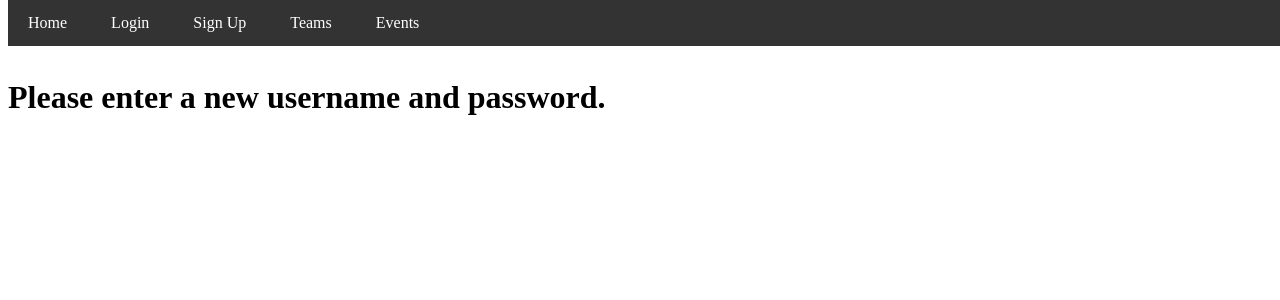
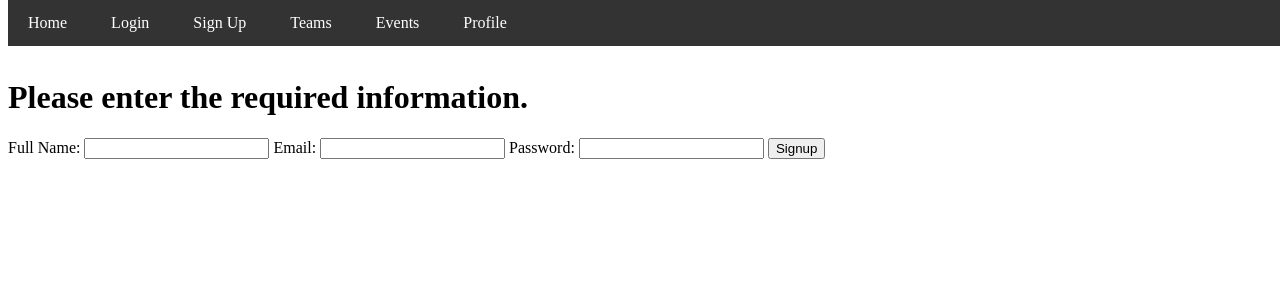
Before and after one commit to JRWoods02/PlayItForward, a Flask app: page /signup in a window 1280 px wide. Shown: the top 300 px of the page. Run offline with Flask 3, Linux system fonts and the light colour scheme.

Commit message:
Login & signup working

```diff
--- a/app.py
+++ b/app.py
@@ -1,19 +1,78 @@
-from flask import Flask
+from flask import Flask, render_template, url_for, redirect, request, session, flash, get_flashed_messages
+from flask_sqlalchemy import SQLAlchemy
+from datetime import timedelta
+from werkzeug.security import generate_password_hash, check_password_hash
+
 app = Flask(__name__)
+app.secret_key = "Pembroke"
+app.permanent_session_lifetime = timedelta(days=1)
 
-from flask import render_template
+# Database Configuration
+app.config['SQLALCHEMY_DATABASE_URI'] = 'sqlite:///users.sqlite3'
+app.config["SQLALCHEMY_TRACK_MODIFICATIONS"] = False
+
+db = SQLAlchemy(app)
+with app.app_context():
+        db.create_all()
+        print("Database tables created")
+
+class users(db.Model):
+    id = db.Column(db.Integer, primary_key=True)
+    fullname = db.Column(db.String(100), unique=True, nullable=False)
+    email = db.Column(db.String(100), unique=True, nullable=False)
+    password_hash = db.Column(db.String(200), nullable=False)
+
+    def set_password(self, password):
+        self.password_hash = generate_password_hash(password)
+
+    def __repr__(self):
+        return '<users {}>'.format(self.fullname)
 
 @app.route('/')
 def home():
     return render_template('home.html')
 
-@app.route('/login')
+@app.route('/login', methods=['GET', 'POST'])
 def login():
+    if request.method == 'POST':
+        email = request.form['email']
+        password = request.form['password']
+
+        user = users.query.filter_by(email=email).first()
+        if user and check_password_hash(user.password_hash, password):
+            session['user_id'] = user.id
+            session.permanent = True  # Make the session permanent
+            return redirect(url_for('home'))
+        else:
+            return render_template("login.html", message="Invalid email or password.")
     return render_template("login.html")
 
-@app.route('/signup')
+@app.route('/signup', methods=['GET', 'POST'])
 def signup():
-    return render_template("signup.html")
+    if request.method == 'POST':
+        fullname = request.form['fullname']
+        email = request.form['email']
+        password = request.form['password']
+
+        user = users.query.filter_by(email=email).first()
+        if user:
+            return 'Email already exists.'
+
+        new_user = users(fullname=fullname, email=email)
+        new_user.set_password(password)
+
+        db.session.add(new_user)
+        db.session.commit()
+
+        session['user_id'] = new_user.id
+        return redirect(url_for('home'))
+
+    return render_template('signup.html')
+
+@app.route('/logout')
+def logout():
+    session.clear()
+    return redirect(url_for('login'))
 
 @app.route('/teams')
 def teams():
@@ -25,4 +84,17 @@ def events():
 
 @app.route('/myProfile')
 def myProfile():
-    return render_template("myProfile.html")
+    if 'user_id' not in session:
+        flash("You must be logged in to view your profile.", "error")
+        return redirect(url_for('login'))
+
+    fullname = session.get('fullname')
+    email = session.get('email')
+    return render_template("myProfile.html", fullname=fullname, email=email)
+
+
+if __name__ == "__main__":
+    with app.app_context():
+        db.create_all()
+        print("Database tables created")
+    app.run(debug=True)
--- a/templates/events.html
+++ b/templates/events.html
@@ -13,6 +13,7 @@
             <li><a href="/signup">Sign Up</a></li>
             <li><a href="/teams">Teams</a></li>
             <li><a href="/events">Events</a></li>
+            <li><a href="/myProfile">Profile</a></li>
         </ul>
     </nav>
 </body>
--- a/templates/signup.html
+++ b/templates/signup.html
@@ -5,7 +5,7 @@
     <link rel="stylesheet" href="{{ url_for('static', filename='styles.css') }}">
 </head>
 <body>
-    <h1>Please enter a new username and password.</h1>
+    <h1>Please enter the required information.</h1>
     <nav>
         <ul>
             <li><a href="/">Home</a></li>
@@ -13,7 +13,24 @@
             <li><a href="/signup">Sign Up</a></li>
             <li><a href="/teams">Teams</a></li>
             <li><a href="/events">Events</a></li>
+            <li><a href="/myProfile">Profile</a></li>
         </ul>
     </nav>
+
+    <div class="signup-form">
+        <form method="POST" action="/signup">
+            <label for="fullname">Full Name:</label>
+            <input type="text" id="fullname" name="fullname" required>
+
+            <label for="email">Email:</label>
+            <input type="email" id="email" name="email" required>
+
+            <label for="password">Password:</label>
+            <input type="password" id="password" name="password" required>
+
+            <input type="submit" value="Signup">
+        </form>
+    </div>
+
 </body>
 </html>
--- a/templates/teams.html
+++ b/templates/teams.html
@@ -13,6 +13,7 @@
             <li><a href="/signup">Sign Up</a></li>
             <li><a href="/teams">Teams</a></li>
             <li><a href="/events">Events</a></li>
+            <li><a href="/myProfile">Profile</a></li>
         </ul>
     </nav>
 </body>
```
Also changed, not shown: templates/home.html (+14 -2 lines), templates/login.html (+13 -0 lines), templates/myProfile.html (+26 -0 lines), instance/users.sqlite3 (added).
